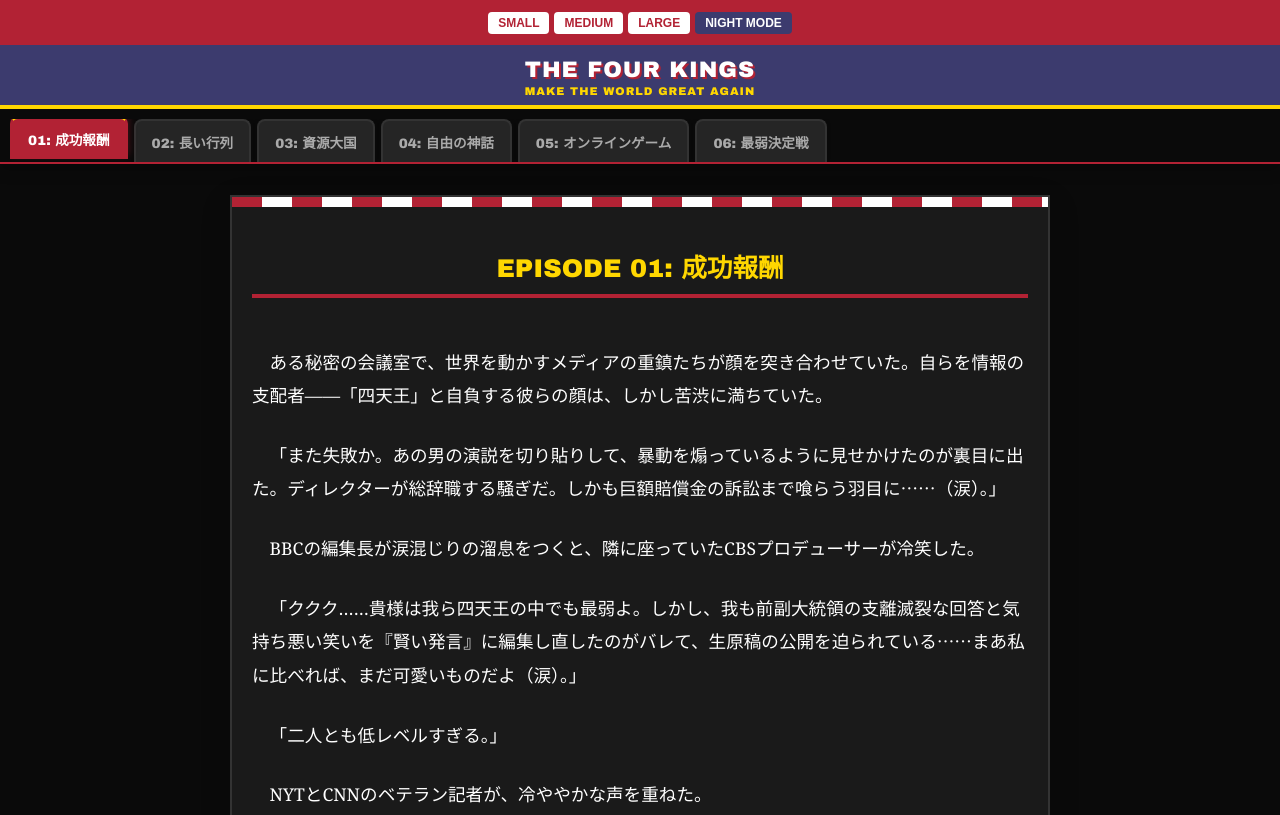
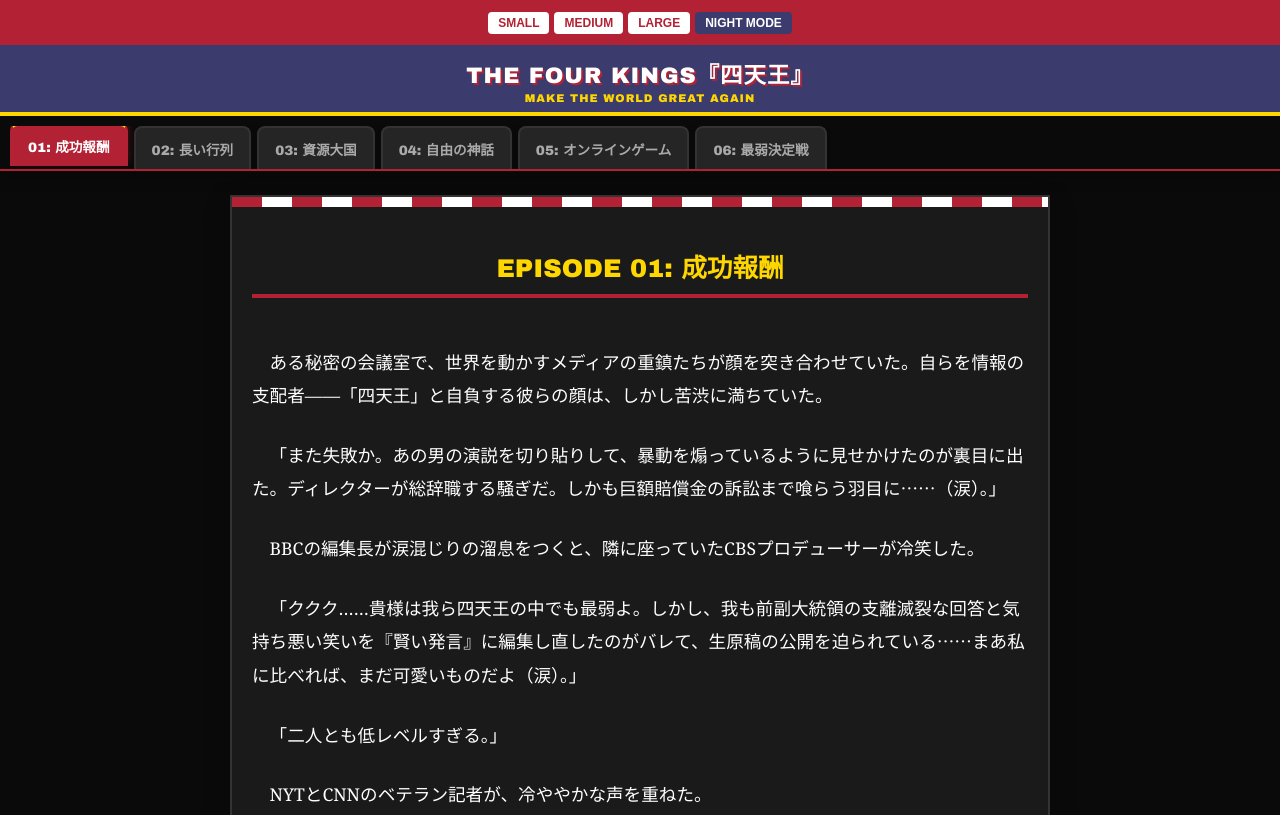
Before and after one commit to maougold/exampleuser.github.io, a plain HTML site: page THE_FOUR_KINGS.html in a window 1280 px wide. Shown: the top 815 px of the page. Drawn offline with Linux system fonts and the light colour scheme.

Commit message:
Update THE_FOUR_KINGS.html

```diff
--- a/THE_FOUR_KINGS.html
+++ b/THE_FOUR_KINGS.html
@@ -255,7 +255,7 @@
         <button onclick="toggleLight()" style="background: var(--maga-blue); color: white;">NIGHT MODE</button>
     </div>
     <div class="header-banner">
-        <h2>THE FOUR KINGS</h2>
+        <h2>THE FOUR KINGS『四天王』</h2>
         <p>MAKE THE WORLD GREAT AGAIN</p>
     </div>
     <div class="sticky-tabs-container">
```
